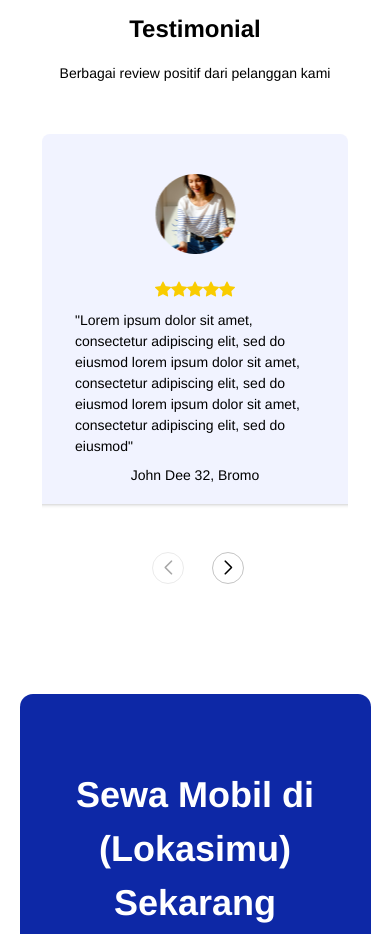
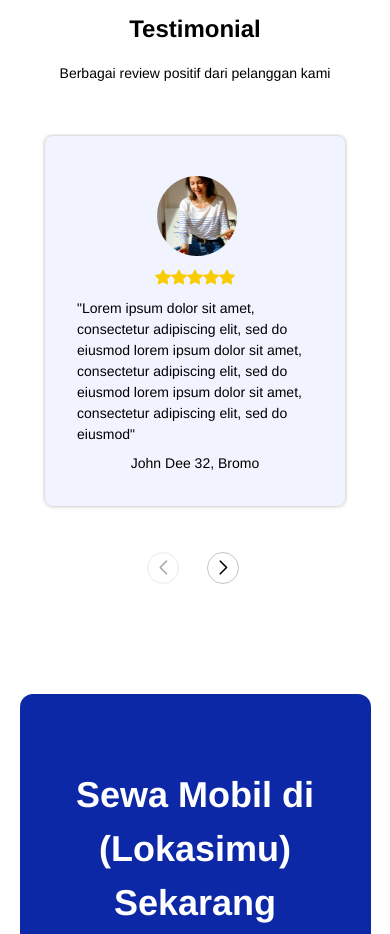
Before and after one commit to sandinofri/binar-rental, a React (Vite) app: page / in a window 390 px wide. Shown: the part 2680-3614 px from the top of the page. Built offline with nearby package versions, Linux system fonts and the light colour scheme.

Commit message:
fix testi card on testimonial components

```diff
--- a/src/components/Testimonial/index.jsx
+++ b/src/components/Testimonial/index.jsx
@@ -24,7 +24,7 @@ function Testimonial(props) {
           slidesPerView={"auto"}
           centeredSlides={true}
           spaceBetween={30}
-          className="myswiper">
+          className="mySwiper">
           {props.data.map((Testi, index) => (
             <div key={index}>
               <SwiperSlide className="testi-card">
--- a/src/components/Testimonial/style.css
+++ b/src/components/Testimonial/style.css
@@ -38,6 +38,8 @@
 
 .swiper {
   height: 350px;
+  padding-top: 2px !important;
+  overflow: visible;
 }
 
 .swiper-button-prev,
@@ -132,7 +134,8 @@
 
 @media (max-width: 576px) {
   .swiper {
-    border-radius: 8px;
+    position: relative;
+    /* border-radius: 8px; */
     width: 90% !important;
     /* border: 1px solid black; */
     height: 460px;
@@ -140,19 +143,31 @@
     /* overflow: visible !important; */
   }
 
+  /* .swiper-wrapper {
+    width: 350px !important;
+  } */
+
   .list-testy {
-    display: block;
+    display: block !important;
     width: 340px;
     height: auto;
     margin: auto;
   }
 
+  .mySwiper .testi-card img {
+    margin: 0 0 10px 80px;
+  }
+
   .swiper-slide {
+    display: block !important;
+    width: 98% !important;
     height: 370px !important;
     padding: 40px 32px !important;
     display: flex;
     flex-direction: column;
     gap: 24px !important;
+    /* border: 1px solid black; */
+    border-radius: 8px;
   }
 
   .testi-card .testi-img {
@@ -194,10 +209,10 @@
   }
 
   .swiper-button-next {
-    left: 170px !important;
+    left: 165px !important;
   }
   .swiper-button-prev {
-    left: 110px !important;
+    left: 105px !important;
   }
 
   .swiper-button-prev:after,
```
